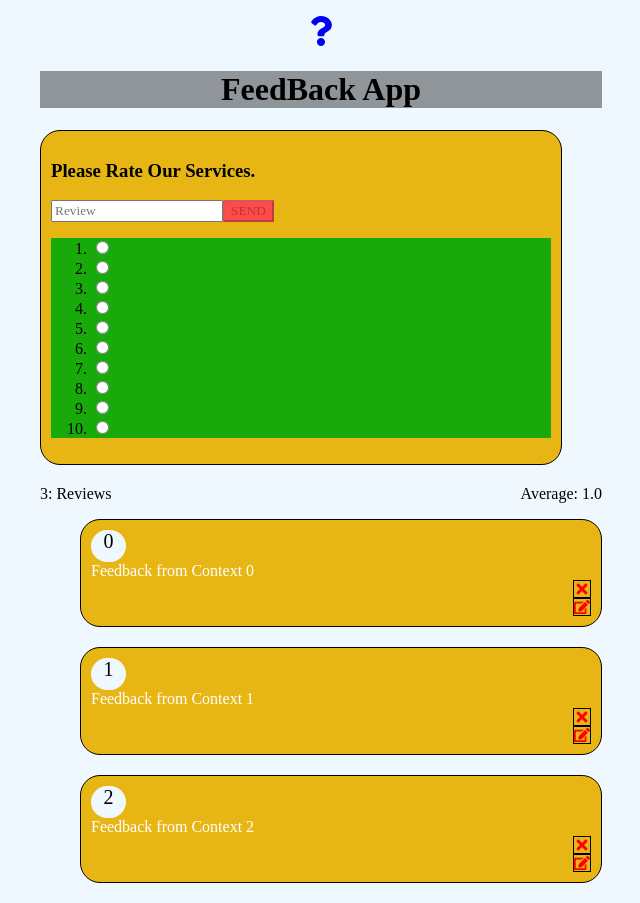
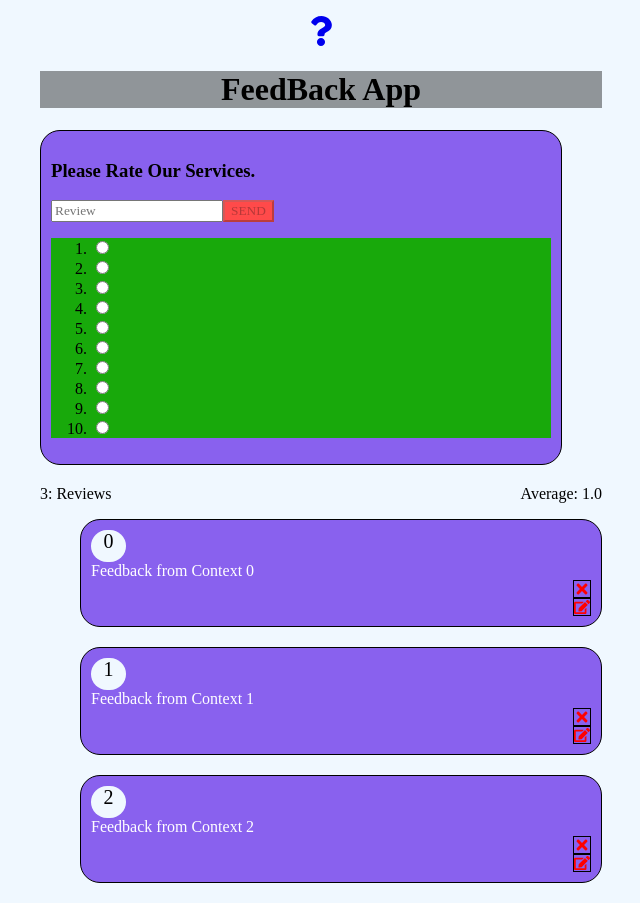
Before and after one commit to ArslanKhanDemo/app, a React (Create React App) app: page / in a window 1280 px wide. Shown: the whole page, without its empty margins (319-959 px from the left). Built offline with nearby package versions, Linux system fonts and the light colour scheme.

Commit message:
feedBack 3rd commit

```diff
--- a/src/App.css
+++ b/src/App.css
@@ -26,7 +26,7 @@ body {
   flex-direction: column;
   width: 500px;
   padding: 10px;
-  background-color: rgb(231, 182, 21);
+  background-color: rgb(137, 97, 238);
   border-radius: 20px;
   border: 1px black solid;
   margin-bottom: 20px;
```
